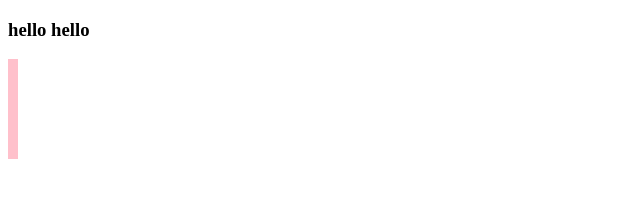
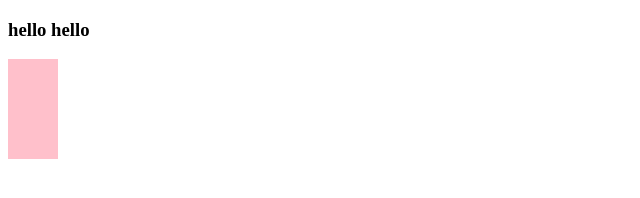
Before and after one commit to deksr/seeyesyes, a plain HTML site: page d3/index.html in a window 1280 px wide. Shown: the whole page, without its empty margins (0-640 px from the left). Drawn offline with nearby package versions, Linux system fonts and the light colour scheme.

Commit message:
correction

```diff
--- a/d3/index.html
+++ b/d3/index.html
@@ -5,16 +5,17 @@
 	<meta http-equiv="X-UA-Compatible" content="IE=edge">
 	<title></title>
 	<link rel="stylesheet" href="style.css">
+
 </head>
 <body>
 
 
 	<h3> hello hello </h3>
-	<div class="bargraph"> </div>
-
+	<div class="container"> </div>
 
 <script src="https://d3js.org/d3.v4.js"> </script>
 
 <script src="scripts.js"> </script>
+
 </body>
 </html>
--- a/d3/scripts.js
+++ b/d3/scripts.js
@@ -1,4 +1,11 @@
 console.log("connect");
+
+// $( document ).ready(function() {
+//     console.log( "ready!" );
+//     $( ".bg" ).append( '<p> abmnasbmabnsmbsa <?p>' );
+// });
+
+/////////////////////////////////////////////////////////////////
 
 // d3.select("body").append("p").text("new paragraph")
 
@@ -40,4 +47,7 @@ console.log("connect");
 // });
 
 
+// correction: added div with container class in the html.
+// appending div elements with bargraph class to the container div.
 var dataset = [ 5, 10, 15, 20, 56 ];
+d3.select(".container").selectAll("div").data(dataset).enter().append("div").attr("class", "bargraph")
```
